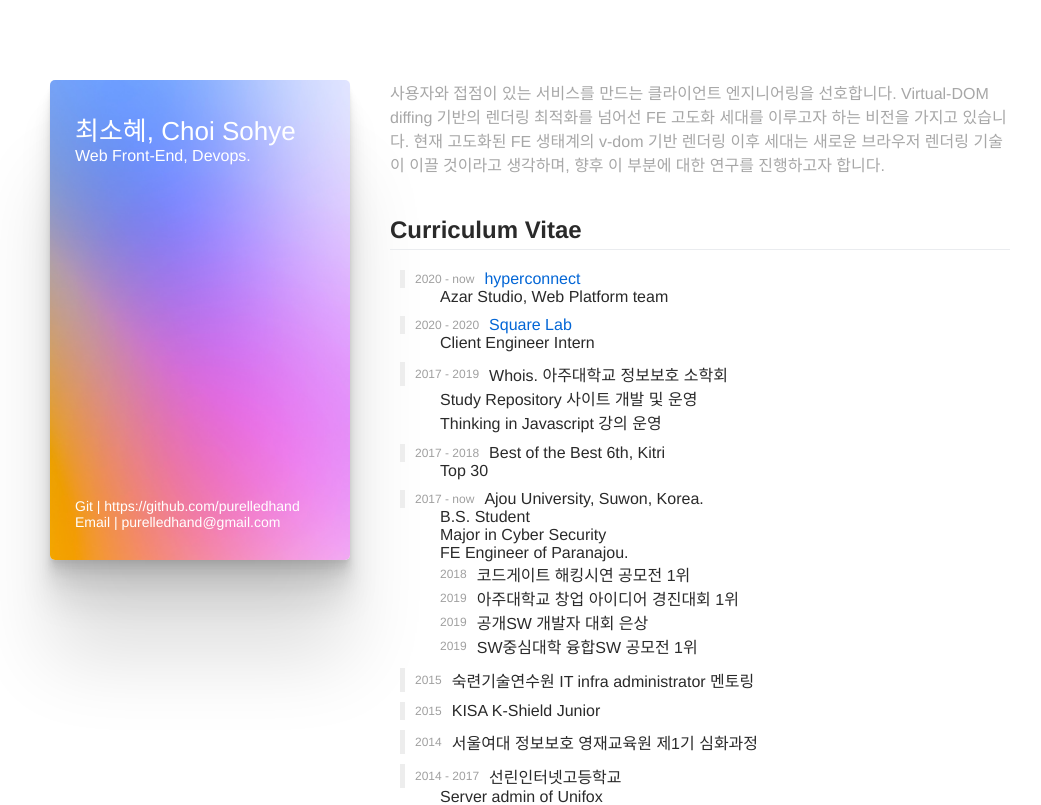
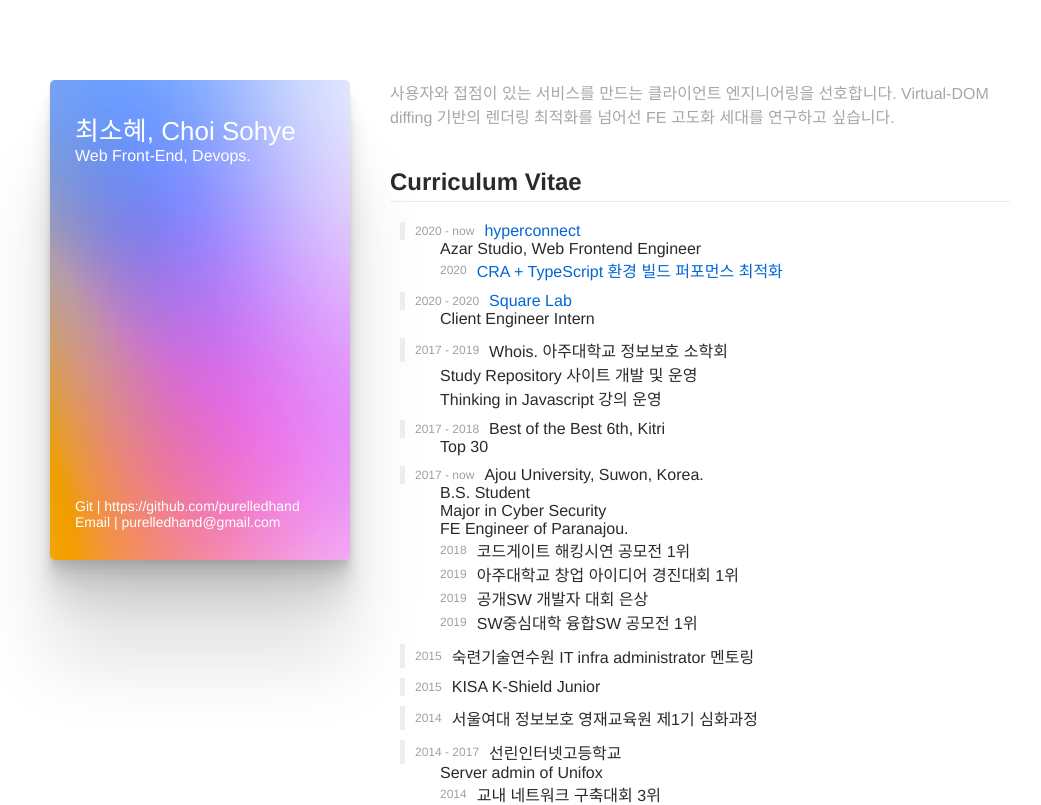
Before and after one commit to purelledhand/resume, a React (Create React App) app: page / in a window 1280 px wide. Shown: the top 805 px of the page, without its empty margins (90-1131 px from the left). Built offline with nearby package versions, Linux system fonts and the light colour scheme; a web font is replaced by a local one.

Commit message:
docs: Add CV

```diff
--- a/src/App.js
+++ b/src/App.js
@@ -26,8 +26,7 @@ function App() {
       <div className="right">
         <div className="intro">
           사용자와 접점이 있는 서비스를 만드는 클라이언트 엔지니어링을 선호합니다.
-          Virtual-DOM diffing 기반의 렌더링 최적화를 넘어선 FE 고도화 세대를 이루고자 하는 비전을 가지고 있습니다.
-          현재 고도화된 FE 생태계의 v-dom 기반 렌더링 이후 세대는 새로운 브라우저 렌더링 기술이 이끌 것이라고 생각하며, 향후 이 부분에 대한 연구를 진행하고자 합니다.
+          Virtual-DOM diffing 기반의 렌더링 최적화를 넘어선 FE 고도화 세대를 연구하고 싶습니다.
         </div>
 
         <h2>
@@ -42,7 +41,13 @@ function App() {
           </li>
           <ul className="cv">
             <li>
-              Azar Studio, Web Platform team
+              Azar Studio, Web Frontend Engineer
+            </li>
+            <li>
+              <div className="year">
+                2020
+              </div>
+              <a href="https://hyperconnect.github.io/2020/12/14/typescript-build-optimization.html">CRA + TypeScript 환경 빌드 퍼포먼스 최적화</a>
             </li>
           </ul>
           <li className="title">
@@ -54,6 +59,9 @@ function App() {
           <ul className="cv">
             <li>
               Client Engineer Intern
+            </li>
+            <li>
+
             </li>
           </ul>
           <li className="title">
```
